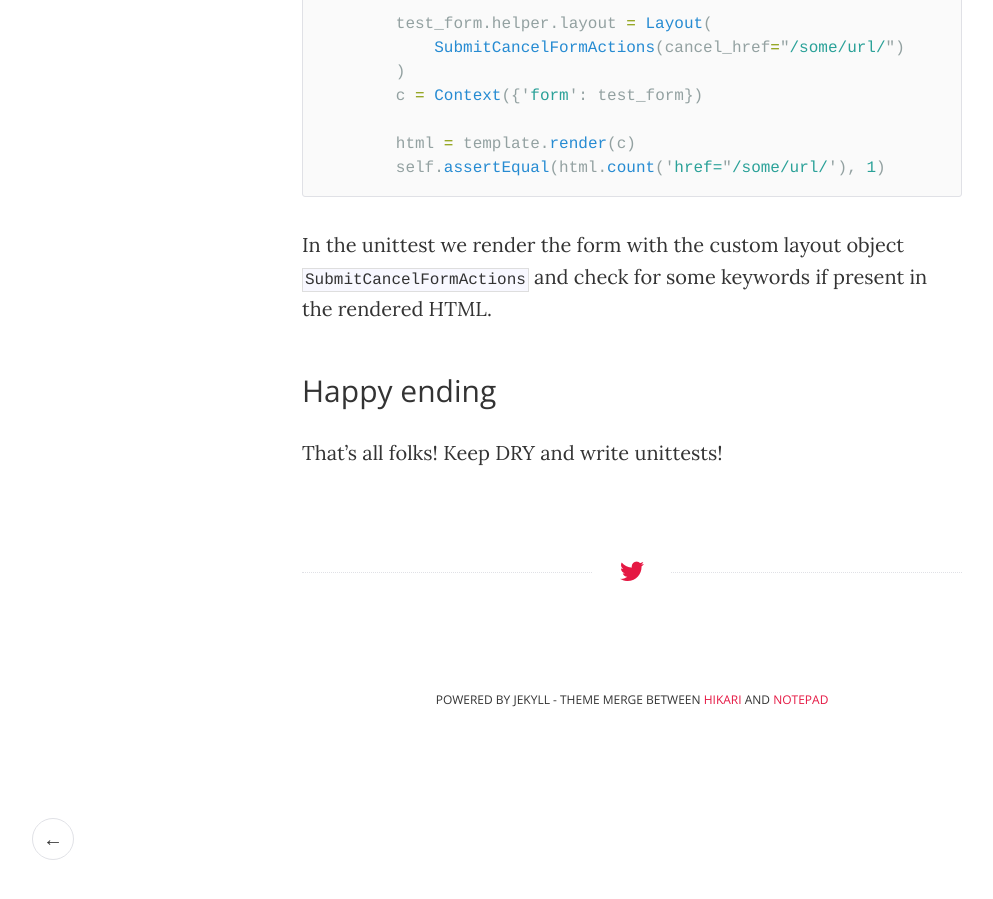
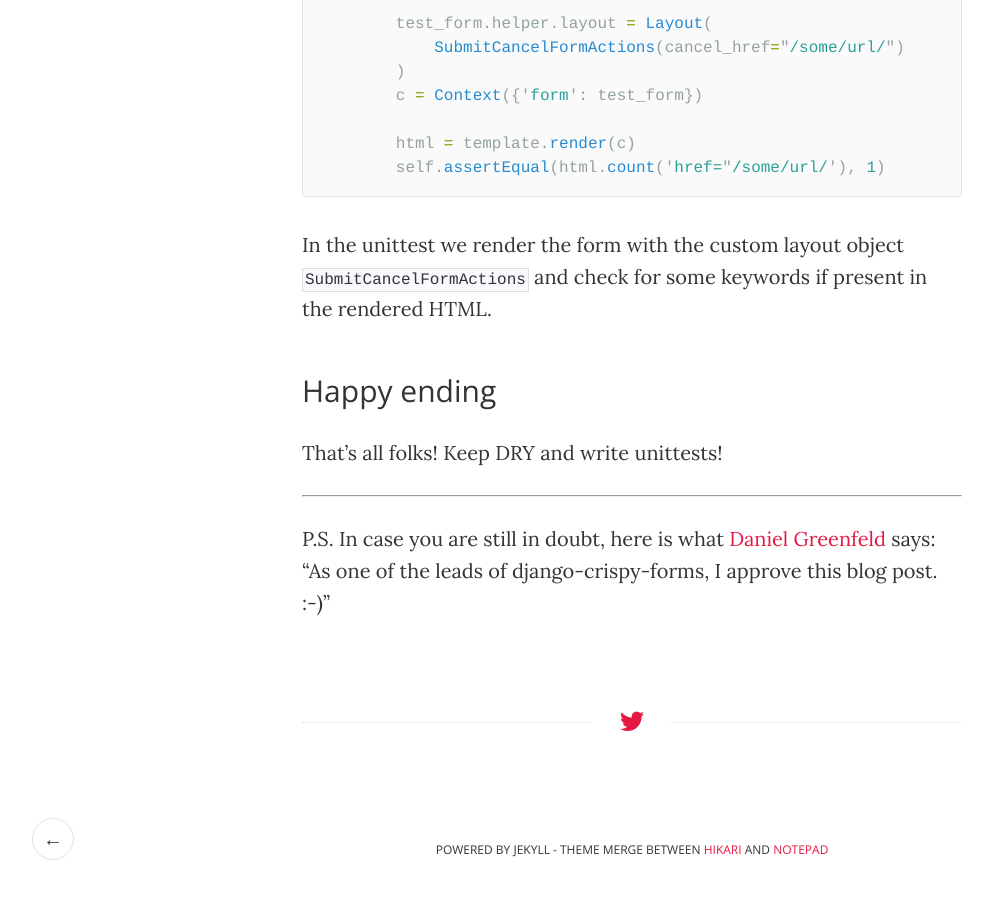
Before and after one commit to ana-balica/ana-balica.github.io, a Jekyll site: the page built from _posts/2014-11-04-the-tale-of-dry-with-django-crispy-forms.md, in a window 1280 px wide and 900 px high, scrolled down 9708 px. Shown: the whole window, without its empty margins (8-1001 px from the left). Built offline with Jekyll 4.4.1, drawn with Linux system fonts in a browser that asks for light colours; before the commit the page ends 10458 px from its top, so only the background shows below that.

Commit message:
article about django-crispy-forms update with a PS

```diff
--- a/_posts/2014-11-04-the-tale-of-dry-with-django-crispy-forms.md
+++ b/_posts/2014-11-04-the-tale-of-dry-with-django-crispy-forms.md
@@ -316,3 +316,8 @@ HTML.
 ### Happy ending
 
 That's all folks! Keep DRY and write unittests!
+
+-----
+
+P.S. In case you are still in doubt, here is what [Daniel Greenfeld](http://pydanny.com/)
+says: "As one of the leads of django-crispy-forms, I approve this blog post. :-)"
```
